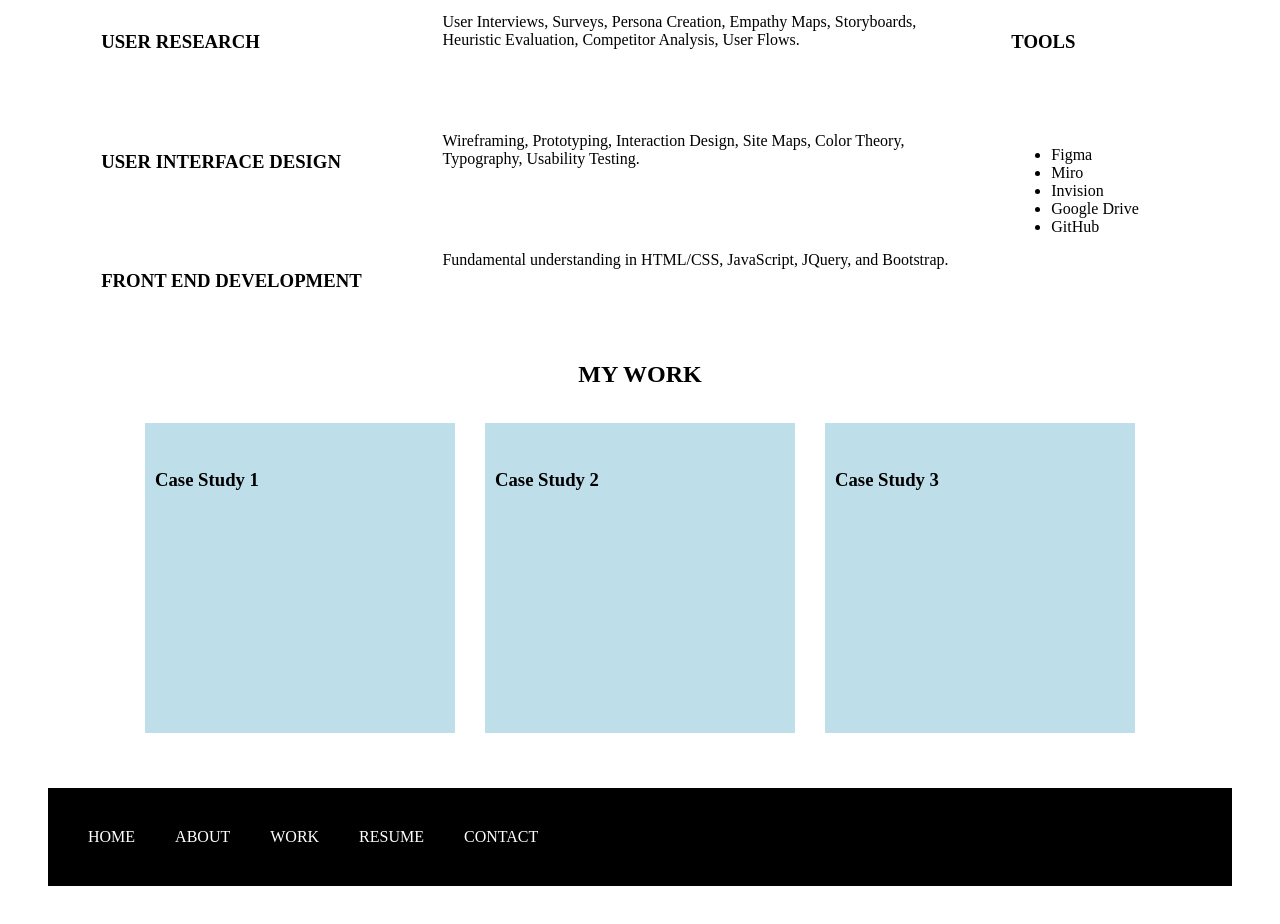
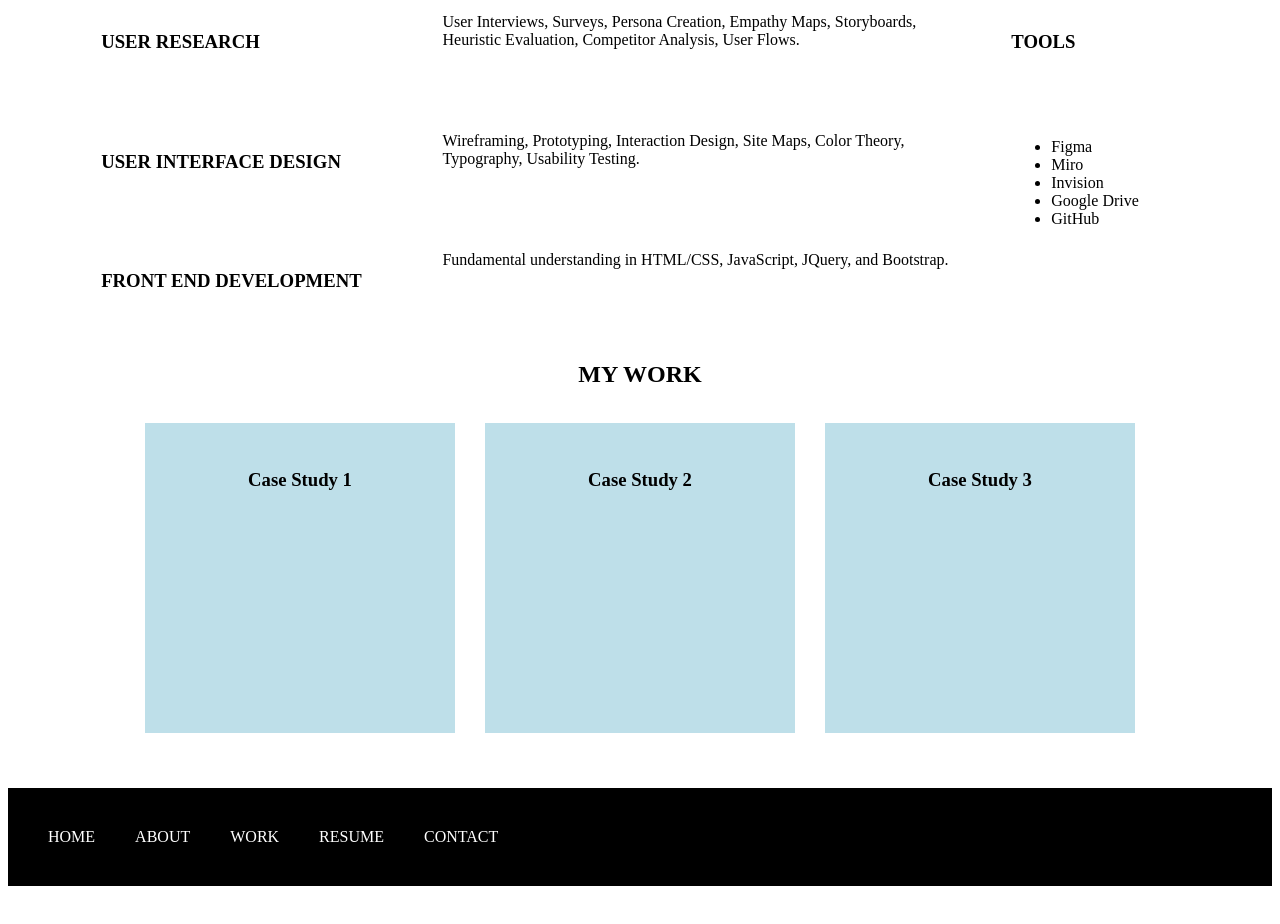
Before and after one commit to MalindaCarisch/UX_UI_HW_18, a plain HTML site: page index.html in a window 1280 px wide. Shown: the part 820-1744 px from the top of the page. After the commit the page ends 1714 px from the top, so only its background shows below. Drawn offline with Linux system fonts and the light colour scheme.

Commit message:
hw Updates

```diff
--- a/css/index.css
+++ b/css/index.css
@@ -75,6 +75,11 @@
     display: grid;
 }
 
+.toolsList {
+    margin-left: 0px;
+    margin-top: 0px;
+}
+
 .flexContainer {
     display: flex;
 }
@@ -86,6 +91,7 @@
     height: 290px;
     background-color:rgba(57, 156, 188, 0.326);
     color: black;
+    text-align: center;
 }
 
 .justifyContent {
@@ -97,12 +103,13 @@
     color: white;
     display: flex;
     padding: 20px;
-    margin: 40px;
+    margin-top: 40px;
+    margin-bottom: 0px;
     list-style-type: none;
     justify-content: flex-start;
 }
 
-@media only screen and (max-width: 6000) {
+@media only screen and (max-width: 600) {
     .workGrid {
         margin: 0px 5%;
         grid-template-rows: 1fr 1fr 1fr 1fr 1fr 1fr 1fr;
@@ -116,4 +123,7 @@
         "frontEnd"
         "tools";
     }
+    .flexContainer {
+        display: flex;
+    }
 }
--- a/index.html
+++ b/index.html
@@ -58,7 +58,7 @@
             </div>
             <div id="tools" class="gridArea">
                 <h3>TOOLS</h3>
-                <ul>
+                <ul class=toolsList>
                     <li>Figma</li>
                     <li>Miro</li>
                     <li>Invision</li>
```
